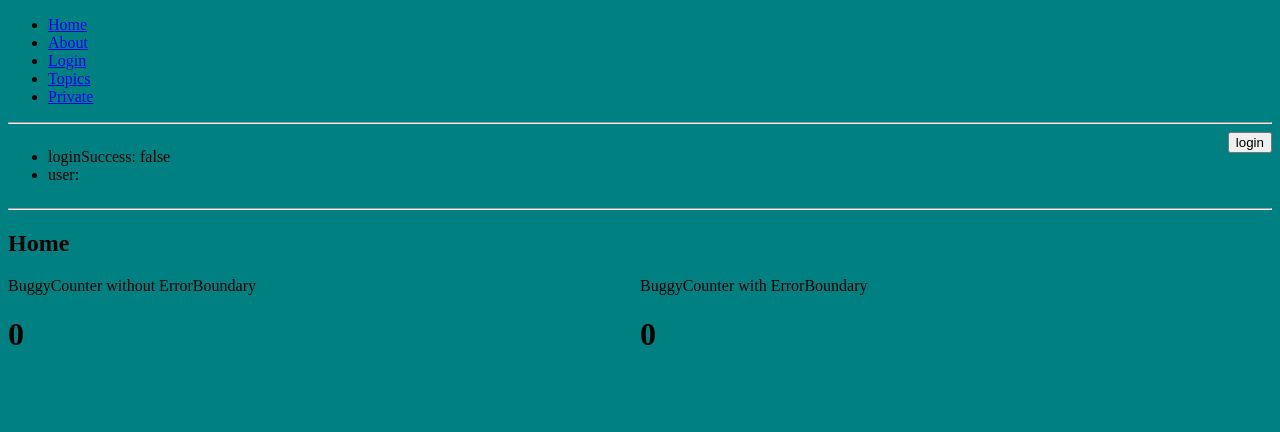
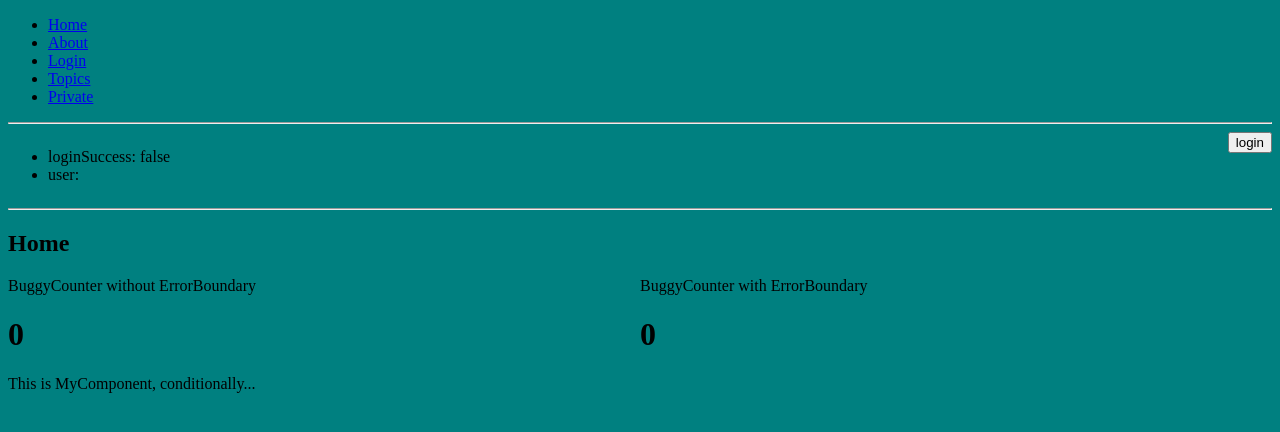
Before and after one commit to jmz527/app_boil, a React app: page / in a window 1280 px wide. Shown: the top 432 px of the page. Built offline with nearby package versions, Linux system fonts and the light colour scheme.

Commit message:
add WithConditional higher order component

```diff
--- /dev/null
+++ b/src/components/WithConditional/index.js
@@ -0,0 +1,11 @@
+import React from 'react';
+
+const withConditional = Component =>
+  function withConditionalComponent({ condition, ...props }) {
+    if (condition) {
+      return <Component {...props} />;
+    }
+    return null;
+  };
+
+export default withConditional;
--- a/src/pages/home/index.js
+++ b/src/pages/home/index.js
@@ -5,9 +5,18 @@ import { withRouter } from 'react-router-dom';
 // Custom Imports
 import BuggyCounter from '~/components/BuggyCounter';
 import ErrorBoundary from '~/components/ErrorBoundary';
+import withConditional from '~/components/WithConditional';
 
 // Style Imports
 // import './index.scss';
+
+const MyComponent = () => (
+  <div>
+    This is MyComponent, conditionally...
+  </div>
+);
+
+const ConditionalComponent = withConditional(MyComponent);
 
 const HomePage = () => (
   <div className='homePage'>
@@ -25,6 +34,8 @@ const HomePage = () => (
       <ErrorBoundary><BuggyCounter /></ErrorBoundary>
     </div>
 
+    <ConditionalComponent condition={3 < 4} />
+
   </div>
 );
 
```
